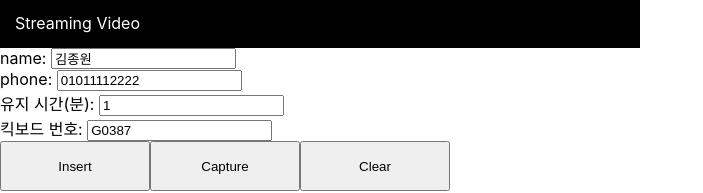
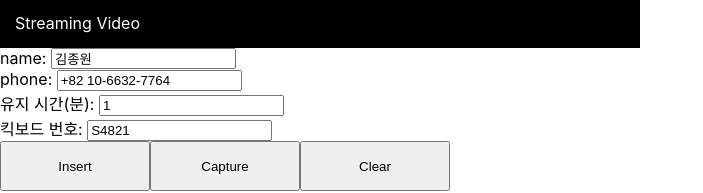
Before and after one commit to KickCap-Project/kickcap-main, a React (Create React App) app in the folder ai/my-app/: page / in a window 1280 px wide. Shown: the part 312-505 px from the top of the page, without its empty margins (0-703 px from the left). Built offline with nearby package versions, Linux system fonts and the light colour scheme; no server answers.

Commit message:
[AI] fix: Database Log 추가

```diff
--- a/ai/my-app/src/App.js
+++ b/ai/my-app/src/App.js
@@ -13,9 +13,9 @@ const VideoStream = () => {
   const [annotatedImage, setAnnotatedImage] = useState(null);
   const [labelResult, setLabelResult] = useState('');
   // kickboard_number를 상태로 관리 (초기값을 빈 문자열로 설정)
-  const [kickboardNumber, setKickboardNumber] = useState('G0387');
+  const [kickboardNumber, setKickboardNumber] = useState('S4821');
   const [inputName, setName] = useState('김종원');
-  const [inputPhone, setPhone] = useState('01011112222');
+  const [inputPhone, setPhone] = useState('+82 10-6632-7764');
   const [inputMinute, setMinute] = useState('1');
 
   // 입력 값이 변경될 때 상태 업데이트
@@ -112,6 +112,7 @@ const VideoStream = () => {
         };
 
         // /ocr 엔드포인트로 데이터 전송
+        console.log('OCR 시작')
         const ocrResponse = await axios.post(OCR_API_ENDPONT, ocrData);
 
         if (ocrResponse.status === 200) {
```
Also changed, not shown: 1 other file (tests, documents, lock files or other folders).
